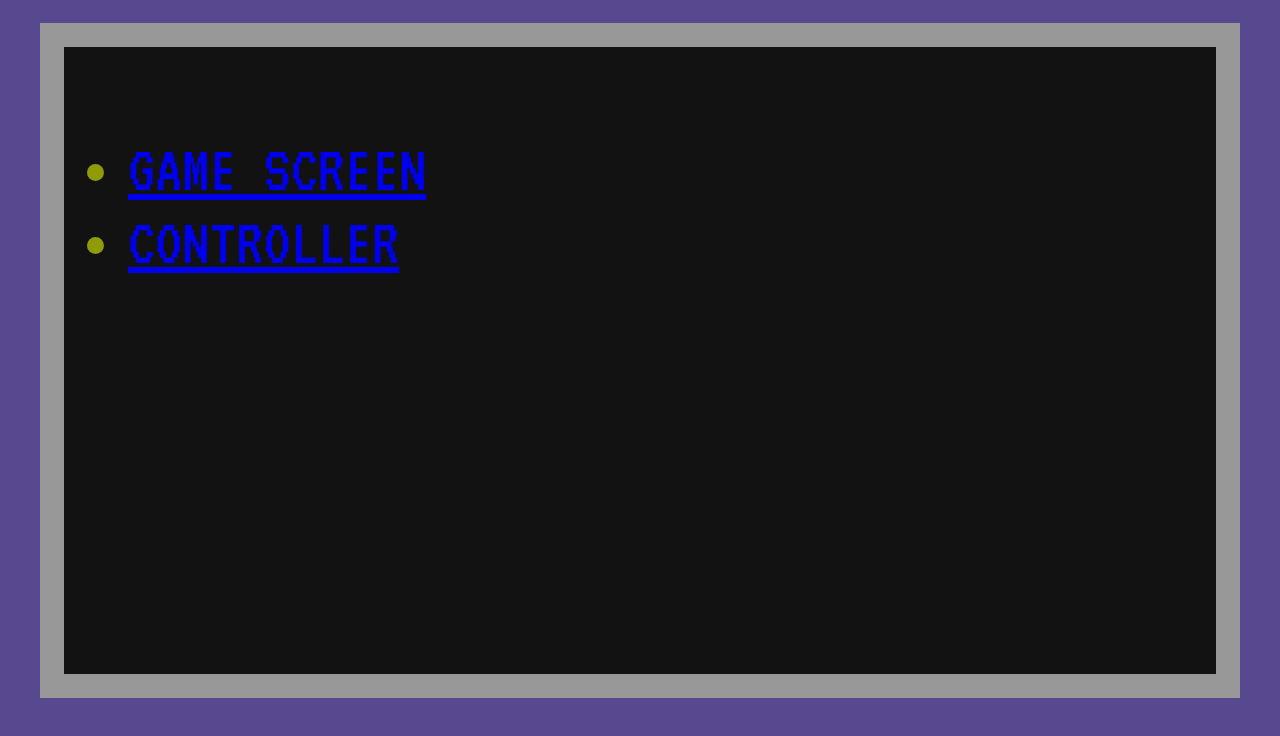
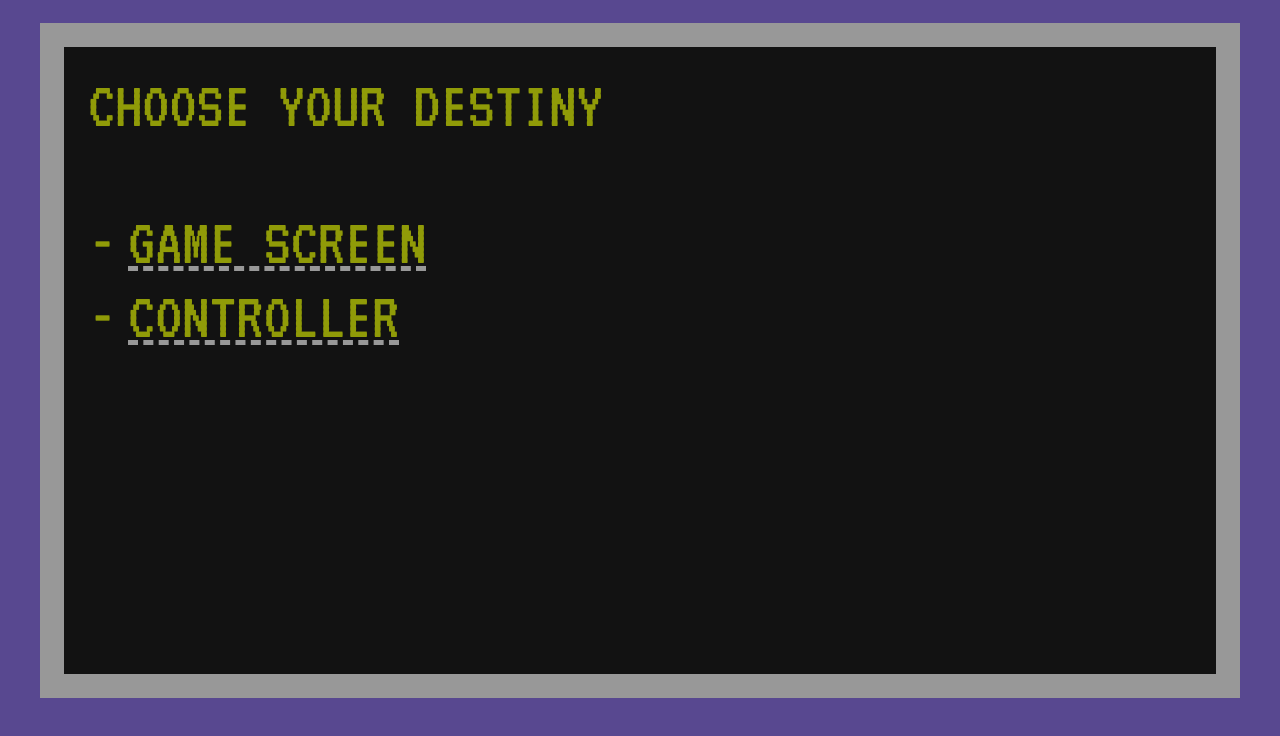
Before and after one commit to Trolldig/familienduell, a website built with Vite: page src/pages/index.html in a window 1280 px wide. Built offline with nearby package versions, Linux system fonts and the light colour scheme.

Commit message:
add styles

```diff
--- a/src/pages/index.html
+++ b/src/pages/index.html
@@ -13,6 +13,7 @@
     <body>
         <div class="bg">
             <div class="monitor">
+                <h1>Choose your destiny</h1>
                 <ul>
                     <li><a href="game.html">Game screen</a></li>
                     <li><a href="controller.html">Controller</a></li>
--- a/src/styles/style.css
+++ b/src/styles/style.css
@@ -6,6 +6,22 @@ body {
 
 button {
   cursor: pointer;
+}
+
+a {
+  color: inherit;
+  text-decoration-style: dashed;
+  text-decoration-thickness: 0.08em;
+  text-decoration-color: #989898;
+
+  &:hover,
+  &:focus-visible {
+    text-decoration-color: currentColor;
+  }
+}
+
+ul {
+  list-style-type: "-\202F";
 }
 
 *,
@@ -39,6 +55,12 @@ button {
   font-size: 5cqi;
 }
 
+.monitor h1 {
+  font-size: 1em;
+  font-weight: normal;
+  margin: 0;
+}
+
 .ui {
   display: flex;
   flex-direction: column;
@@ -47,12 +69,6 @@ button {
   overflow: auto;
   scrollbar-width: thin;
   scrollbar-color: #909b08 transparent;
-}
-
-.ui h1 {
-  font-size: 1em;
-  font-weight: normal;
-  margin: 0;
 }
 
 .list {
@@ -117,6 +133,7 @@ button {
   color: #343434;
 }
 
+.fail-list li.active,
 .active {
   color: #909b08;
 }
```
